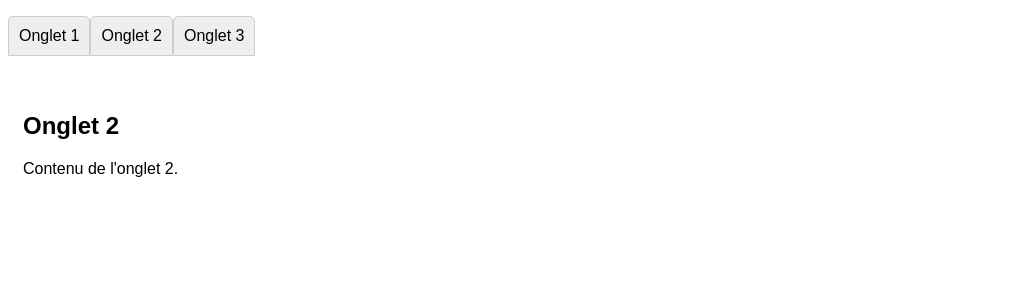
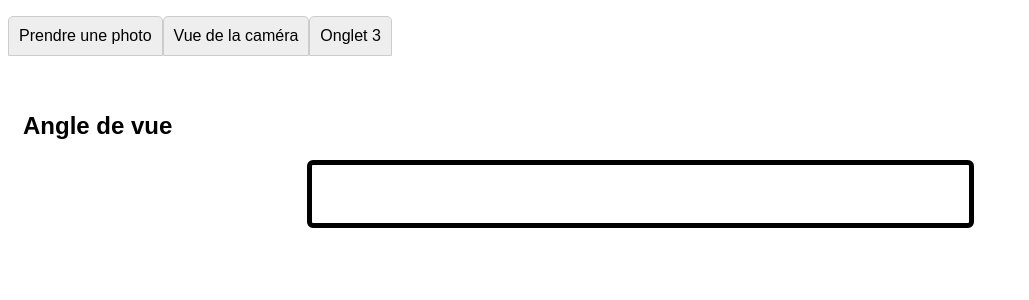
Before and after one commit to LouiseLaBalise/sudribotik_balise, a Flask app: page /camera in a window 1280 px wide, after a click on "Vue de la caméra". Shown: the top 300 px of the page, without its empty margins (0-1029 px from the left). Run offline with Flask 3, Linux system fonts and the light colour scheme.

Commit message:
Creation de la tab Angle de vue camera dans l'ihm.

```diff
--- a/_1_IHM/app.py
+++ b/_1_IHM/app.py
@@ -1,8 +1,9 @@
 import sys
 #sys.path.insert(1, "/home/ubuntu/Eurobot_2024") #add parent folder to python path -----------------------------------------------
 
-#from _3_TRAITEMENT_d_IMAGES import takePhoto --------------------------------------------------------------------
-from flask import Flask, render_template, request, jsonify
+#from _3_TRAITEMENT_d_IMAGES import takePhoto #--------------------------------------------------------------------
+from flask import Flask, render_template, request, jsonify, Response
+from scripts import VideoStream
 
 
 app = Flask(__name__, static_url_path="/static")
@@ -10,6 +11,8 @@ TEMPLATES_AUTO_RELOAD = True #reload when template change
 PHOTO_PATH = "EUROBOT_2024/_3_TRAITEMENT_d_IMAGES/medias/"
 PHOTO_NAME_SUFFIXE = "_via_ihm"
 PHOTO_EXTENSION = ".jpg"
+
+video_stream = VideoStream.VideoStream() #init video stream (nothing run yet)
 
 #Homepage route
 @app.route('/')
@@ -67,5 +70,34 @@ def camera():
     return render_template("camera.html")
 
 
+#Video for camera tab2
+@app.route('/video_feed')
+def video_feed():
+    #When this function is called it returns a 'multipart/x-mixed-replace' in a HTTP response.
+    # Basicly it says to the server that he will receive a myriade of data,
+    # and that data will be replaced by its next data a few after. Usally used to send a stream of video frames
+    return Response(generateFrames(), mimetype='multipart/x-mixed-replace; boundary=frame') #boundary=frame to delimitate each piece of data sent (see generate_frame())
+
+#Generator of frames from a video
+def generateFrames():
+    while True:
+        frame = video_stream.getFrame() #get video image
+
+        #Use of yield to returns actual value of the image en stop the function, keep its state and get back to it when
+        #function is called again. note that it returns bytes
+        yield (b'--frame\r\n' #'frame' is the delimiter of each piece of data
+               b'Content-Type: image/jpg\r\n\r\n' + frame + b'\r\n')#We tell the client that we sent jpeg img
+
+#These routes are used to start and stop video stream from the client size
+# (when user enter/quit a tab)
+@app.route('/start_video')
+def start_video():
+    video_stream.start()
+    return 'OK'
+@app.route('/stop_video')
+def stop_video():
+    video_stream.stop()
+    return 'OK'
+
 if __name__=="__main__":
     app.run(debug=True, host='0.0.0.0') #Web app accessible by any device on the network
--- a/_1_IHM/static/css/style_camera.css
+++ b/_1_IHM/static/css/style_camera.css
@@ -69,3 +69,19 @@ form input[type="text"]{
 form input[type="number"]{
     width: 50px;
 }
+
+/*2nd TAB*/
+.video_stream_container{
+    width:50%;
+    border: 5px solid black;
+    border-radius: 6px;
+    overflow: hidden;
+    text-align:center;
+    margin-left: auto;
+    margin-right: auto;
+    padding:20px;
+}
+
+.video_stream_container img{
+    width:100%;
+}
--- a/_1_IHM/templates/camera.html
+++ b/_1_IHM/templates/camera.html
@@ -13,8 +13,8 @@
 
    <!-- Tabs Title -->
     <ul class="tabs">
-        <li class="tab" onclick="openTab('onglet1')">Onglet 1</li>
-        <li class="tab" onclick="openTab('onglet2')">Onglet 2</li>
+        <li class="tab" onclick="openTab('onglet1')">Prendre une photo</li>
+        <li class="tab" onclick="openTab('onglet2')">Vue de la caméra</li>
         <li class="tab" onclick="openTab('onglet3')">Onglet 3</li>
     </ul>
 
@@ -58,8 +58,10 @@
 
 
     <div id="onglet2" class="tab-content">
-        <h2>Onglet 2</h2>
-        <p>Contenu de l'onglet 2.</p>
+        <h2>Angle de vue</h2>
+        <div class="video_stream_container">
+            <img src="">
+        </div>
     </div>
     <div id="onglet3" class="tab-content">
         <h2>Onglet 3</h2>
```
Also changed, not shown: _1_IHM/scripts/VideoStream.py (added, +51 -0 lines), _1_IHM/static/js/utils.js (deleted, +0 -23 lines).
